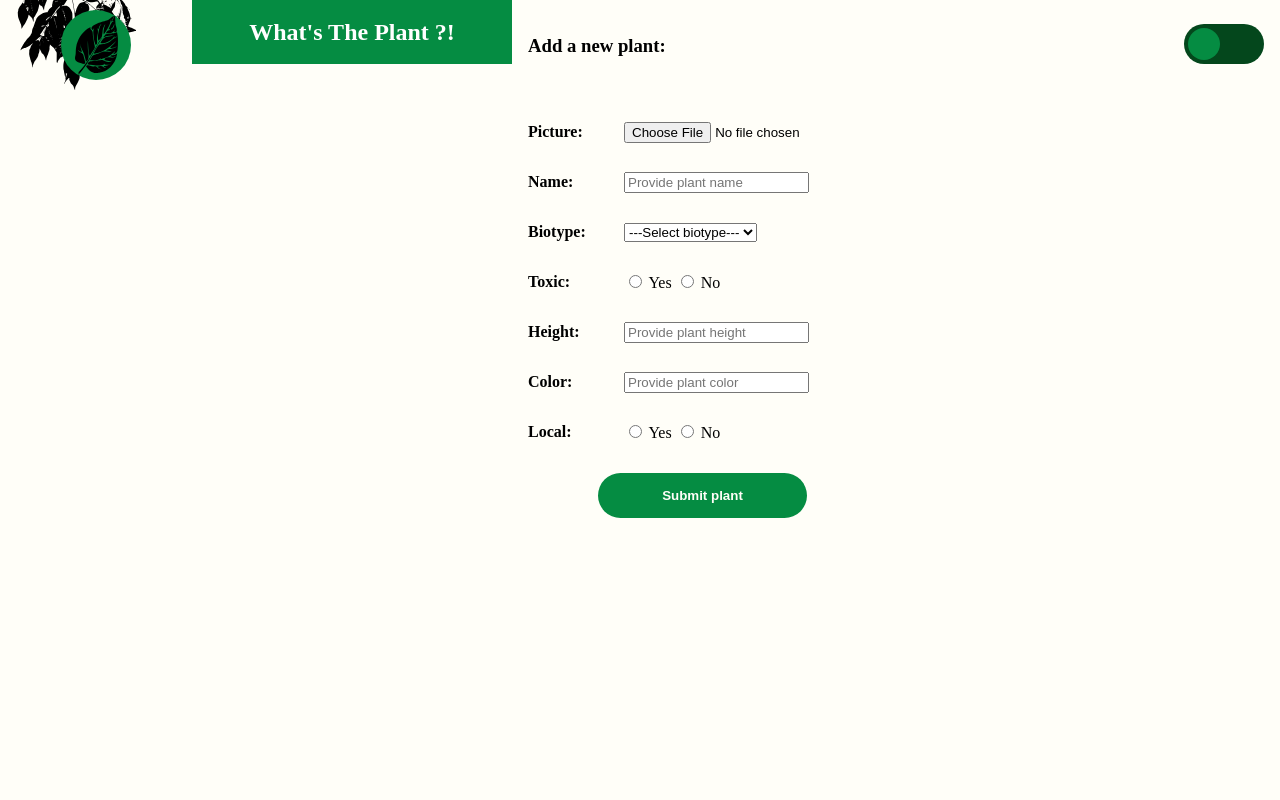
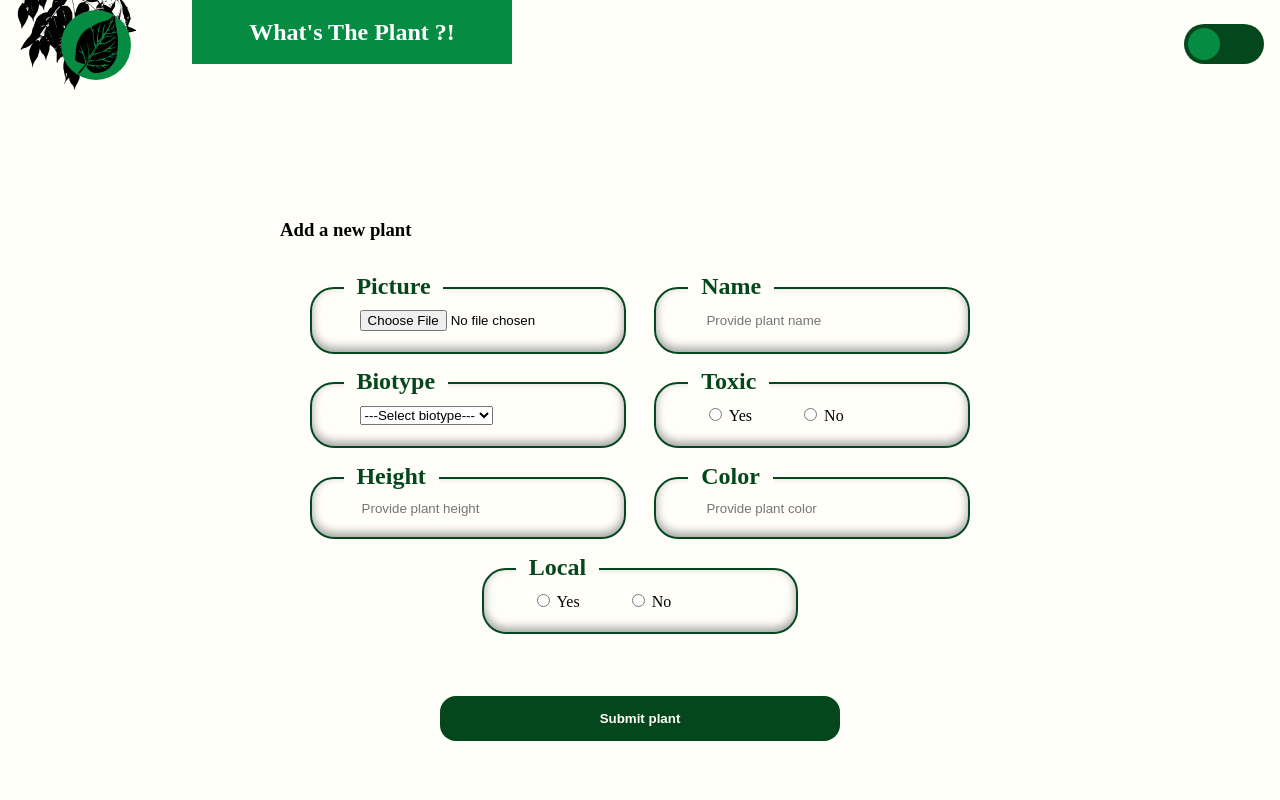
Before and after one commit to Permarole/WhatsThePlant, a PHP site: page /addPlant.html in a window 1280 px wide. Run offline with PHP 8.4, Linux system fonts and the light colour scheme.

Commit message:
form styling

```diff
--- a/addPlant.html
+++ b/addPlant.html
@@ -33,12 +33,12 @@
     </section>
 
     <section class="addPlant">
-      <h3 class="addPlant__intro">Add a new plant:</h3>
+      <h3 class="addPlant__intro">Add a new plant</h3>
 
       <form class="addPlantForm">
         <div class="addPlant__item">
           <label for="addPlant_image" class="addPlant__item__label"
-            >Picture:
+            >Picture
           </label>
           <input
             type="file"
@@ -46,13 +46,12 @@
             name="addPlant_image"
             class="addPlant__item__input plant__property"
             data-form-name="picture"
+            accept="image/png, image/gif, image/jpeg"
           />
         </div>
 
         <div class="addPlant__item">
-          <label for="addPlant_name" class="addPlant__item__label"
-            >Name:
-          </label>
+          <label for="addPlant_name" class="addPlant__item__label">Name </label>
           <input
             type="text"
             id="addPlant_name"
@@ -60,12 +59,13 @@
             class="addPlant__item__input plant__property"
             placeholder="Provide plant name"
             data-form-name="name"
+            autocomplete="off"
           />
         </div>
 
         <div class="addPlant__item">
           <label for="addPlant_bioType" class="addPlant__item__label"
-            >Biotype:
+            >Biotype
           </label>
           <select
             id="addPlant_bioType"
@@ -83,7 +83,7 @@
         </div>
 
         <div class="addPlant__item">
-          <p class="addPlant__item__label">Toxic:</p>
+          <p class="addPlant__item__label">Toxic</p>
           <div>
             <input
               type="radio"
@@ -108,7 +108,7 @@
 
         <div class="addPlant__item">
           <label for="addPlant_height" class="addPlant__item__label"
-            >Height:
+            >Height
           </label>
           <input
             type="text"
@@ -117,12 +117,13 @@
             class="addPlant__item__input plant__property"
             placeholder="Provide plant height"
             data-form-name="height"
+            autocomplete="off"
           />
         </div>
 
         <div class="addPlant__item">
           <label for="addPlant_color" class="addPlant__item__label"
-            >Color:
+            >Color
           </label>
           <input
             type="text"
@@ -131,11 +132,12 @@
             class="addPlant__item__input plant__property"
             placeholder="Provide plant color"
             data-form-name="color"
+            autocomplete="off"
           />
         </div>
 
         <div class="addPlant__item">
-          <p class="addPlant__item__label">Local:</p>
+          <p class="addPlant__item__label">Local</p>
           <div>
             <input
               type="radio"
--- a/desktopStyle.css
+++ b/desktopStyle.css
@@ -40,3 +40,27 @@ footer {
   max-width: 100%;
   max-height: 100%;
 }
+
+/* Add Plant Form styling */
+
+.addPlant {
+  grid-area: 2 / 1 / 3 / span 5;
+  display: block;
+  max-width: 45rem;
+  margin: 0 auto;
+}
+
+.addPlantForm {
+  display: flex;
+  flex-wrap: wrap;
+  justify-content: center;
+}
+
+.addPlant__item {
+  width: 30%;
+  margin: 2%;
+}
+
+.addPlant__submit {
+  max-width: 25rem;
+}
--- a/style.css
+++ b/style.css
@@ -5,7 +5,6 @@
   --accent-color: #ec7c32;
   --bg-color: #fffef8;
   --heading-color: #292922;
-
 
   /*-----------DarkMode Color---------------*/
   --bg-dark-color: #494949;
@@ -209,27 +208,64 @@ input:focus + .headerContainer__switch__slider {
 .addPlant__item {
   display: flex;
   align-items: center;
+  margin: 2rem 0;
+  padding: 1.3rem 3rem;
+  border: 2px solid var(--border-color);
+  border-radius: 1.5rem;
+  position: relative;
+  box-shadow: inset 0 -4px 10px rgb(160, 160, 160);
+}
+
+.darkMode .addPlant__item {
+  border: 2px solid var(--bg-color);
+  box-shadow: inset 0 -10px 10px var(--heading-color);
 }
 
 .addPlant__item__label {
-  margin: 1rem 0;
-  width: 6rem;
+  font-size: 1.5rem;
   font-weight: bold;
+  color: var(--border-color);
+  margin: 0 0 0 1rem;
+  position: absolute;
+  top: -1rem;
+  left: 1rem;
+  background-color: var(--bg-color);
+  padding: 0 0.8rem;
 }
 
-.addPlant__submit {
+.darkMode .addPlant__item__label {
+  color: var(--bg-color);
+  background-color: var(--bg-dark-color);
+}
+
+.addPlantForm input {
+  /* width: 100%; */
+  background-color: transparent;
+  border: none;
+}
+
+input[type='radio']:nth-of-type(2) {
+  margin-left: 3rem;
+}
+
+.addPlantForm .addPlant__submit {
   appearance: none;
   display: block;
   color: var(--bg-color);
   font-weight: bold;
   border: none;
-  margin: 1rem auto;
+  margin: 3rem auto;
   width: 60%;
   padding: 0.8rem 0;
-  border-radius: 2rem;
-  background-color: var(--primary-color);
+  border-radius: 1rem;
+  background-color: var(--border-color);
   transition: background-color 0.3s ease;
   border: 2px solid transparent;
+}
+
+.darkMode .addPlant__submit {
+  background-color: var(--bg-color);
+  color: var(--heading-color);
 }
 
 .addPlant__submit:hover {
```
Also changed, not shown: index.html (+9 -41 lines). Lines whose indentation alone changed are shown as unchanged.
